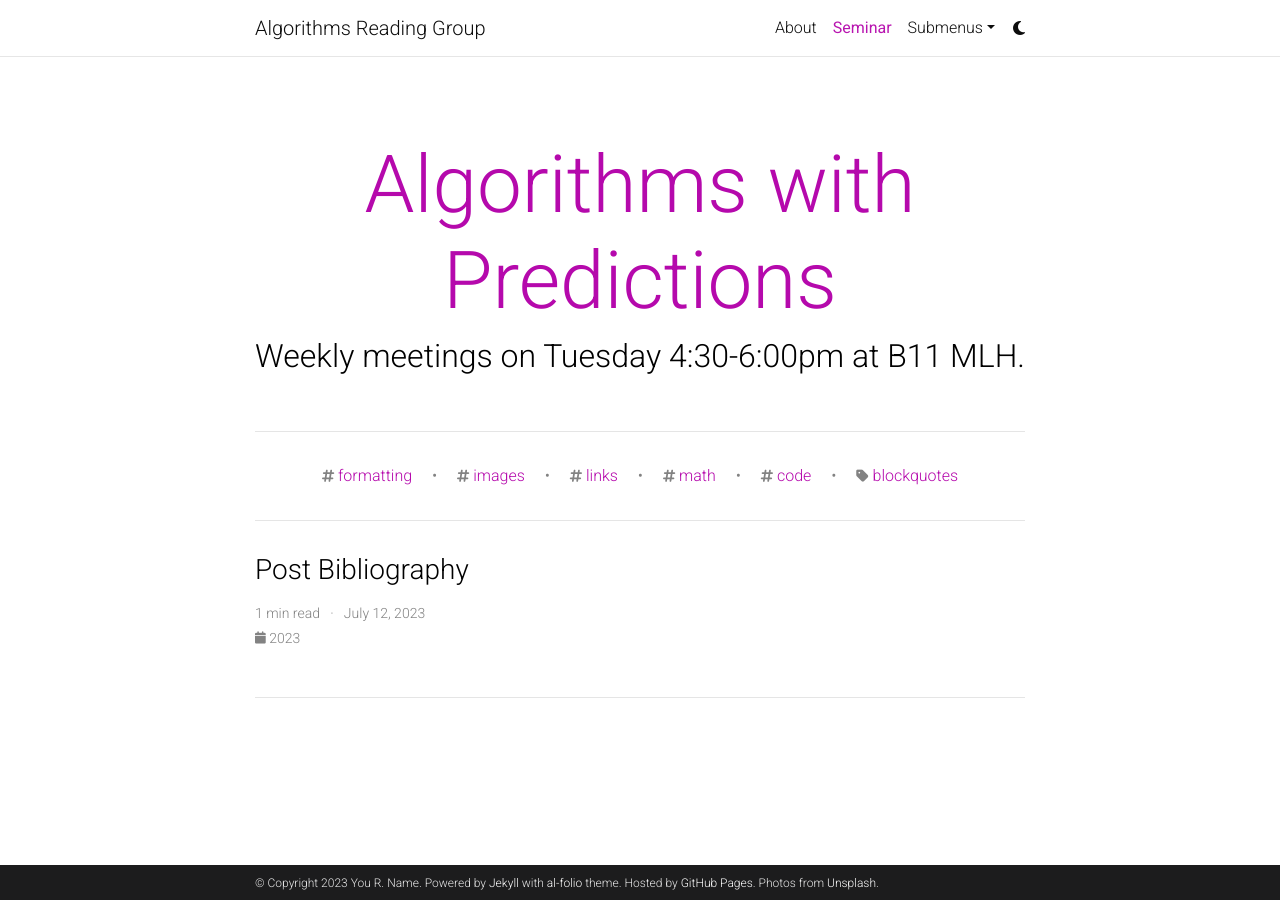
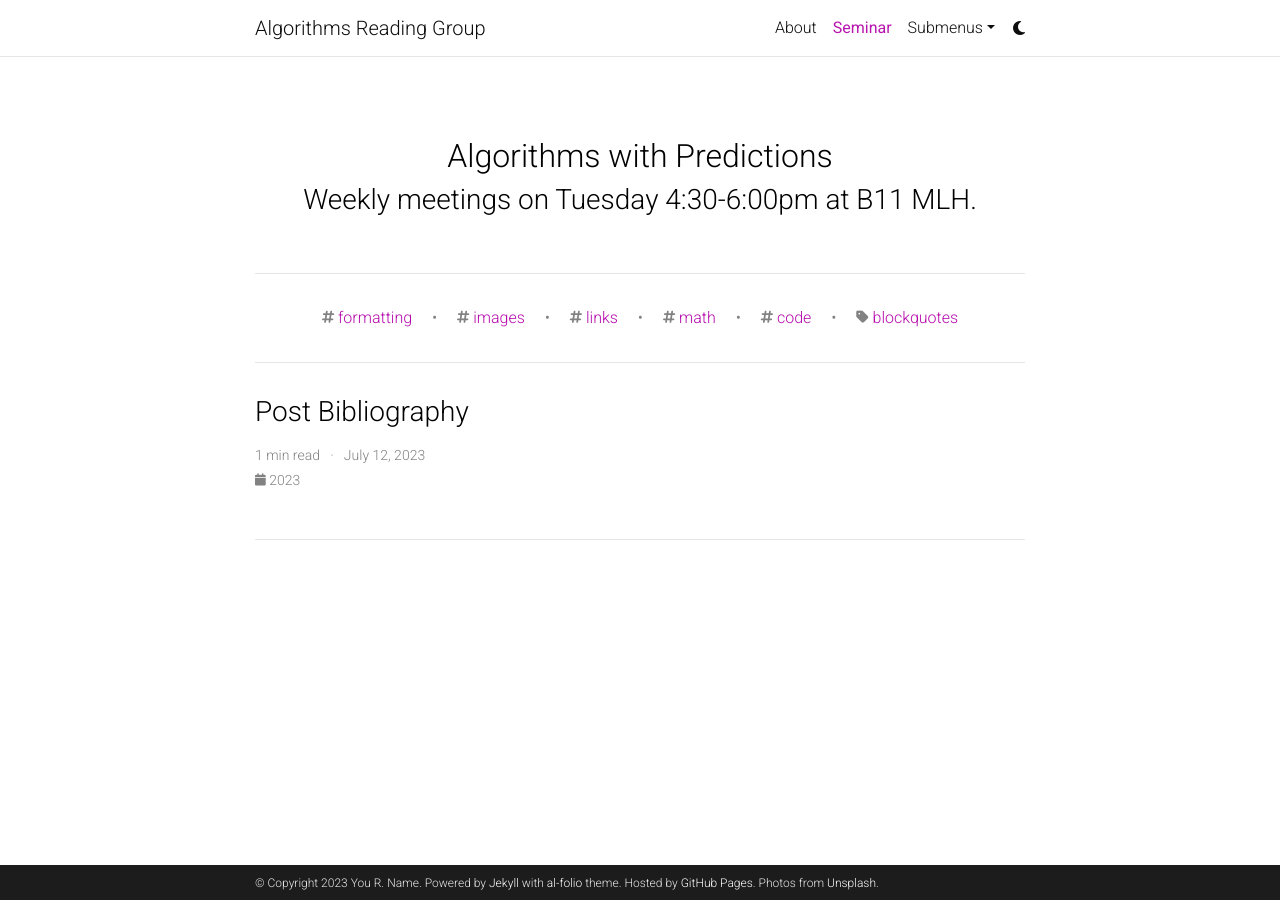
Before and after one commit to ARGatUIOWA/ARGatUIOWA.github.io, a Jekyll site: the page built from blog/index.html, in a window 1280 px wide. Built offline with Jekyll 4.4.1, drawn with Linux system fonts in a browser that asks for light colours; the list of posts is cut into pages by our own code; comment, search, counter and statistics services are not loaded; a style sheet for code colours, icons or effects is not loaded.

Commit message:
blog_description

```diff
--- a/blog/index.html
+++ b/blog/index.html
@@ -20,8 +20,8 @@
 
   {% if blog_name_size > 0 or blog_description_size > 0 %}
   <div class="header-bar">
-    <h1>{{ site.blog_name }}</h1>
-    <h2>{{ site.blog_description }}</h2>
+    <h2>{{ site.blog_name }}</h2>
+    <h3>{{ site.blog_description }}</h3>
   </div>
   {% endif %}
 
```
